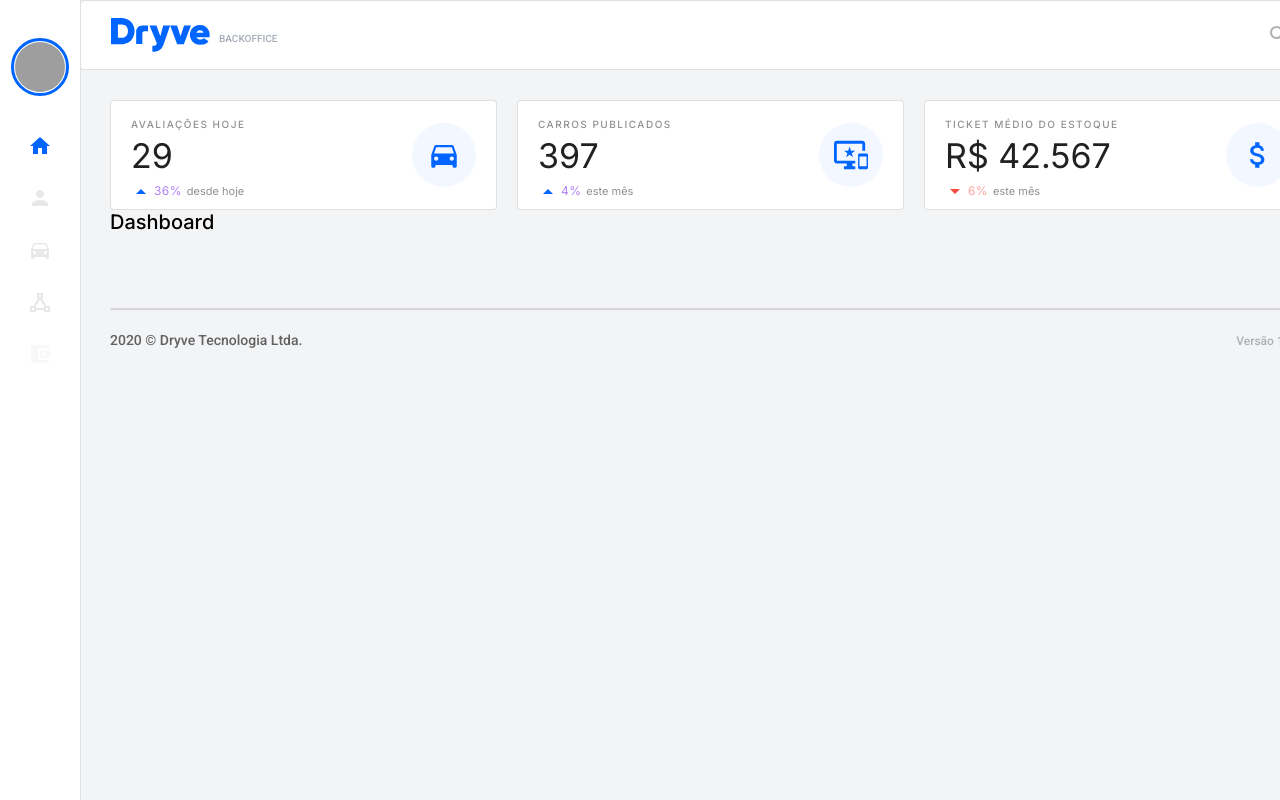
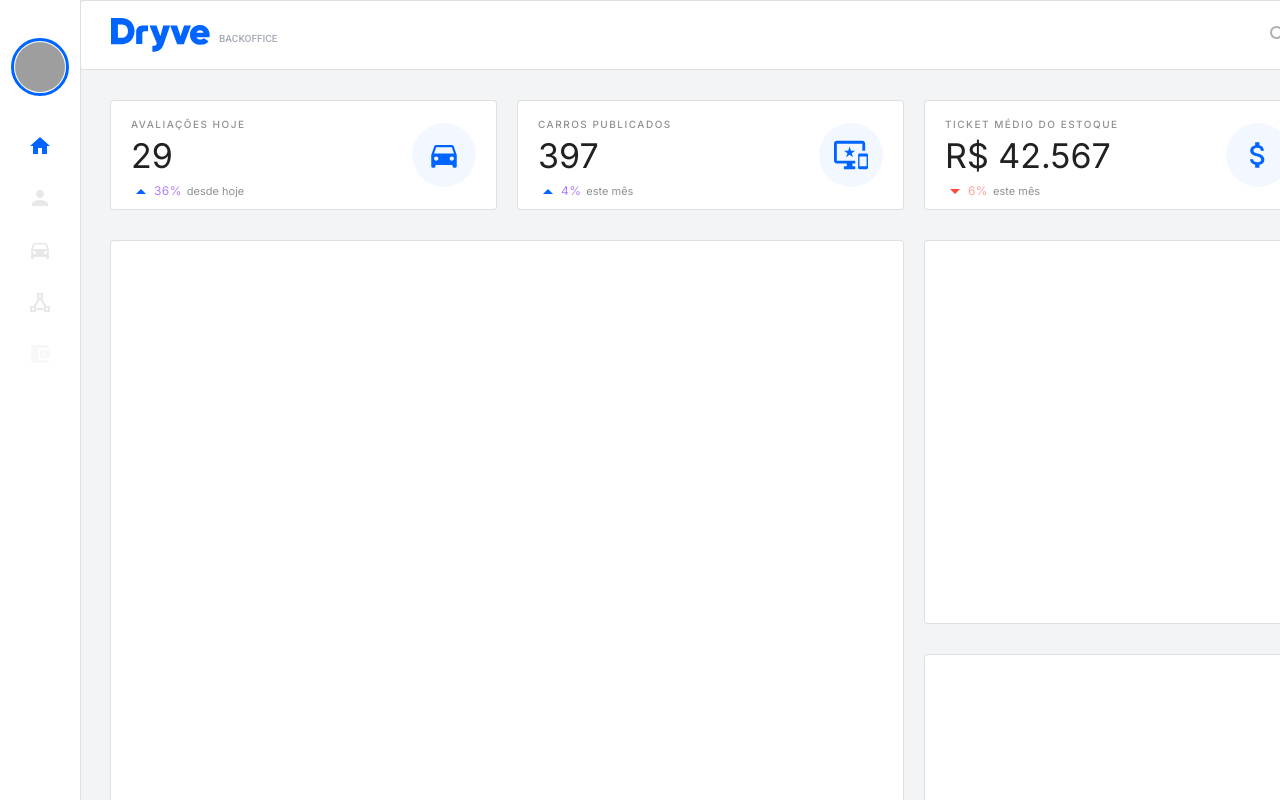
Before and after one commit to glauberbrack/dryve, a React (Create React App) app: page / in a window 1280 px wide. Shown: the top 800 px of the page. Built offline with nearby package versions, Linux system fonts and the light colour scheme; grey boxes are pictures that could not be loaded.

Commit message:
card component used as style in dashboard page

```diff
--- a/src/components/Card/index.ts
+++ b/src/components/Card/index.ts
@@ -3,7 +3,7 @@ import styled from 'styled-components';
 const Card = styled.div`
   padding: 15px 20px;
   border-radius: 4px;
-  background-color: white;
+  background-color: #fff;
   border: solid 1px rgba(0, 0, 0, 0.12);
 `;
 
--- a/src/pages/Dashboard/DashboardCard/styles.ts
+++ b/src/pages/Dashboard/DashboardCard/styles.ts
@@ -1,12 +1,10 @@
 import styled from 'styled-components';
+import Card from '../../../components/Card';
 
-export const Container = styled.div`
+export const Container = styled(Card)`
   width: 387px;
   height: 110px;
-  border-radius: 4px;
-  border: solid 1px rgba(0, 0, 0, 0.12);
-  background: #ffffff;
-  padding-left: 20px;
+  padding: 0 0 0 20px;
 
   h2 {
     margin-top: 15px;
--- a/src/pages/Dashboard/index.tsx
+++ b/src/pages/Dashboard/index.tsx
@@ -1,6 +1,14 @@
 import React from 'react';
 
-import { Container, Cards } from './styles';
+import {
+  Container,
+  Cards,
+  Content,
+  LeftContent,
+  RightContent,
+  RightTopContent,
+  RightBottomContent,
+} from './styles';
 
 import DashboardCard from './DashboardCard';
 
@@ -40,7 +48,13 @@ const Dashboard: React.FC = () => {
           percentageText="este mês"
         />
       </Cards>
-      <h1>Dashboard</h1>
+      <Content>
+        <LeftContent />
+        <RightContent>
+          <RightTopContent />
+          <RightBottomContent />
+        </RightContent>
+      </Content>
     </Container>
   );
 };
--- a/src/pages/Dashboard/styles.ts
+++ b/src/pages/Dashboard/styles.ts
@@ -1,4 +1,5 @@
 import styled from 'styled-components';
+import Card from '../../components/Card';
 
 export const Container = styled.div`
   display: flex;
@@ -10,3 +11,31 @@ export const Cards = styled.div`
   grid-template-columns: repeat(3, 1fr);
   grid-gap: 20px;
 `;
+
+export const Content = styled.div`
+  margin-top: 30px;
+  display: flex;
+  flex-direction: row;
+`;
+
+export const LeftContent = styled(Card)`
+  width: 794px;
+  height: 640px;
+`;
+
+export const RightContent = styled.div`
+  margin-left: 20px;
+  display: flex;
+  flex-direction: column;
+`;
+
+export const RightTopContent = styled(Card)`
+  width: 387px;
+  height: 384px;
+`;
+
+export const RightBottomContent = styled(Card)`
+  margin-top: 30px;
+  width: 387px;
+  height: 226px;
+`;
```
